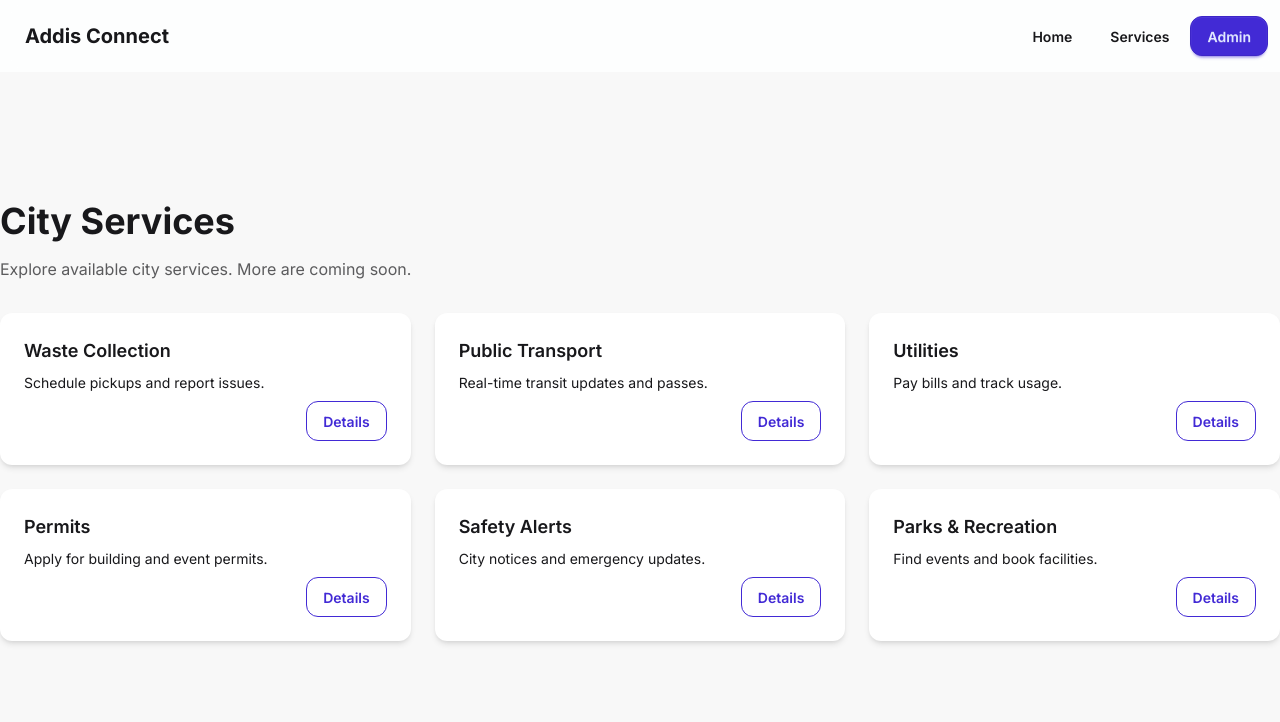
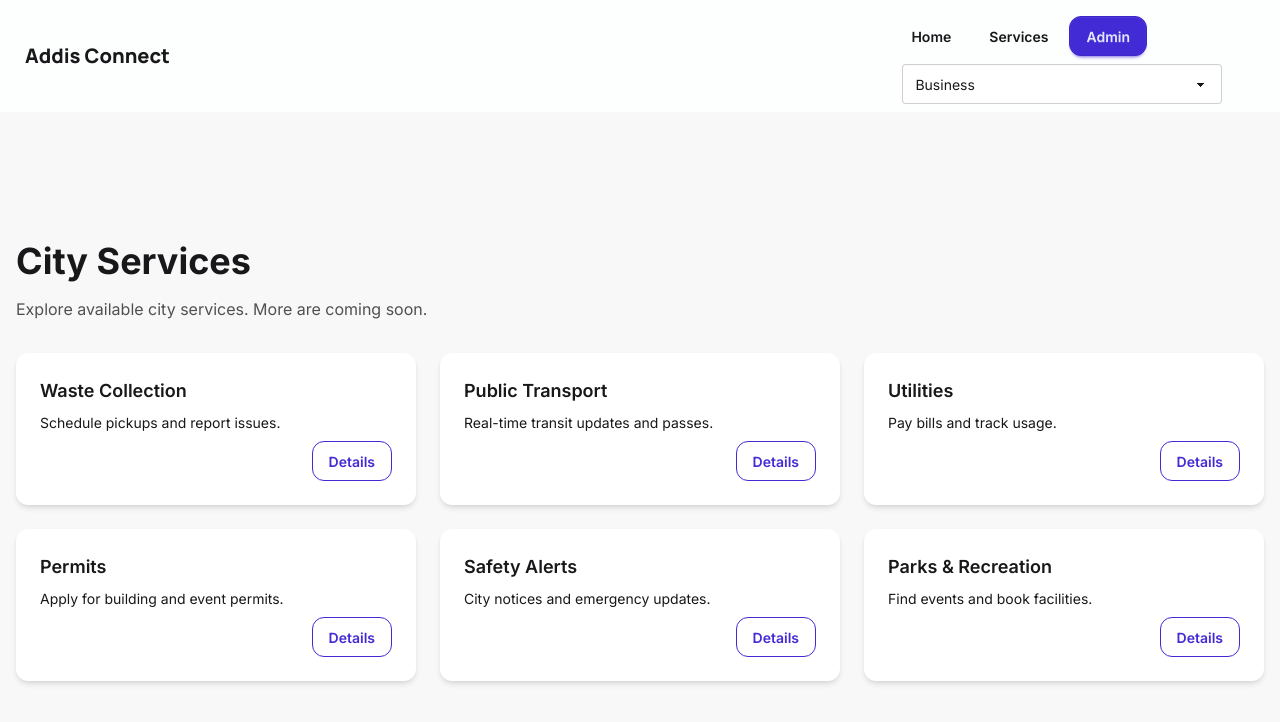
Before and after one commit to VELTSG/Addis-connect-3, a React (Vite) app in the folder Addis connect 3/: page /services in a window 1280 px wide. Shown: the top 722 px of the page. Built offline with nearby package versions, Linux system fonts and the light colour scheme.

Commit message:
Add package-lock.json, update index.html theme, and implement theme selection in Admin and Main layouts. Add Tailwind CSS configuration and modify styles in index.css.

```diff
--- a/Addis connect 3/index.html
+++ b/Addis connect 3/index.html
@@ -1,5 +1,5 @@
 <!doctype html>
-<html lang="en" data-theme="emerald">
+<html lang="en" data-theme="business">
   <head>
     <meta charset="UTF-8" />
     <link rel="icon" type="image/svg+xml" href="/vite.svg" />
--- a/Addis connect 3/src/index.css
+++ b/Addis connect 3/src/index.css
@@ -1,7 +1,8 @@
+
 @import "tailwindcss";
 @plugin "daisyui";
 
-@theme {
+:root {
 	--font-sans: "Inter", ui-sans-serif, system-ui, -apple-system, Segoe UI, Roboto, Helvetica, Arial, "Apple Color Emoji", "Segoe UI Emoji";
 	--font-display: "Manrope", var(--font-sans);
 	--container-2xl: 72rem;
@@ -14,12 +15,9 @@ html, body, #root {
 
 body {
 	font-family: var(--font-sans);
-	@apply bg-base-200 text-base-content;
 }
 
-.container {
-	@apply max-w-6xl mx-auto px-4;
-}
+
 
 .btn-primary {
 	@apply rounded-lg;
@@ -37,6 +35,4 @@ body {
 	@apply text-3xl md:text-4xl font-extrabold mb-4;
 }
 
-.section-subtitle {
-	@apply text-base-content/70 mb-8;
-}
+.section-subtitle { opacity: .75; margin-bottom: 2rem; }
--- a/Addis connect 3/src/layouts/AdminLayout.jsx
+++ b/Addis connect 3/src/layouts/AdminLayout.jsx
@@ -1,7 +1,19 @@
 import { Outlet, Link, useNavigate } from 'react-router-dom'
+import { useEffect, useState } from 'react'
 
 function AdminLayout() {
 	const navigate = useNavigate()
+	const [theme, setTheme] = useState('business')
+
+	useEffect(() => {
+		const saved = localStorage.getItem('ac_theme')
+		if (saved) setTheme(saved)
+	}, [])
+
+	useEffect(() => {
+		document.documentElement.setAttribute('data-theme', theme)
+		localStorage.setItem('ac_theme', theme)
+	}, [theme])
 
 	function handleLogout() {
 		localStorage.removeItem('ac_token')
@@ -9,7 +21,7 @@ function AdminLayout() {
 	}
 
 	return (
-		<div className="min-h-screen flex flex-col">
+		<div className="min-h-screen flex flex-col bg-base-200 text-base-content">
 			<div className="navbar bg-base-200/80 backdrop-blur supports-[backdrop-filter]:bg-base-200/70 sticky top-0 z-40 border-b border-base-300">
 				<div className="flex-1">
 					<Link to="/admin" className="btn btn-ghost text-xl font-extrabold" style={{fontFamily: 'var(--font-display)'}}>Admin</Link>
@@ -20,9 +32,16 @@ function AdminLayout() {
 						<li><button className="btn btn-ghost" onClick={handleLogout}>Logout</button></li>
 						<li><Link className="btn btn-primary" to="/">Back to Site</Link></li>
 					</ul>
+					<select className="select select-bordered ml-3" value={theme} onChange={(e) => setTheme(e.target.value)}>
+						<option value="business">Business</option>
+						<option value="corporate">Corporate</option>
+						<option value="emerald">Emerald</option>
+						<option value="lofi">Lofi</option>
+						<option value="winter">Winter</option>
+					</select>
 				</div>
 			</div>
-			<main className="flex-1 section">
+			<main className="flex-1 container mx-auto px-4 py-12 md:py-16">
 				<Outlet />
 			</main>
 		</div>
--- a/Addis connect 3/src/layouts/MainLayout.jsx
+++ b/Addis connect 3/src/layouts/MainLayout.jsx
@@ -1,8 +1,20 @@
 import { Outlet, Link } from 'react-router-dom'
+import { useEffect, useState } from 'react'
 
 function MainLayout() {
+	const [theme, setTheme] = useState('business')
+
+	useEffect(() => {
+		const saved = localStorage.getItem('ac_theme')
+		if (saved) setTheme(saved)
+	}, [])
+
+	useEffect(() => {
+		document.documentElement.setAttribute('data-theme', theme)
+		localStorage.setItem('ac_theme', theme)
+	}, [theme])
 	return (
-		<div className="min-h-screen flex flex-col">
+		<div className="min-h-screen flex flex-col bg-base-200 text-base-content">
 			<div className="navbar bg-base-100/80 backdrop-blur supports-[backdrop-filter]:bg-base-100/70 sticky top-0 z-40 border-b border-base-200">
 				<div className="flex-1">
 					<Link to="/" className="btn btn-ghost text-xl font-extrabold" style={{fontFamily: 'var(--font-display)'}}>
@@ -15,9 +27,16 @@ function MainLayout() {
 						<li><Link className="btn btn-ghost" to="/services">Services</Link></li>
 						<li><Link className="btn btn-primary" to="/admin">Admin</Link></li>
 					</ul>
+					<select className="select select-bordered ml-3" value={theme} onChange={(e) => setTheme(e.target.value)}>
+						<option value="business">Business</option>
+						<option value="corporate">Corporate</option>
+						<option value="emerald">Emerald</option>
+						<option value="lofi">Lofi</option>
+						<option value="winter">Winter</option>
+					</select>
 				</div>
 			</div>
-			<main className="flex-1 section">
+			<main className="flex-1 container mx-auto px-4 py-12 md:py-16">
 				<Outlet />
 			</main>
 		</div>
--- /dev/null
+++ b/Addis connect 3/tailwind.config.js
@@ -0,0 +1,11 @@
+/** @type {import('tailwindcss').Config} */
+module.exports = {
+  content: [
+    "./index.html",
+    "./src/**/*.{js,jsx,ts,tsx}",
+  ],
+  theme: {
+    extend: {},
+  },
+  plugins: [require('daisyui')],
+};
```
Also changed, not shown: 1 other file (tests, documents, lock files or other folders).
